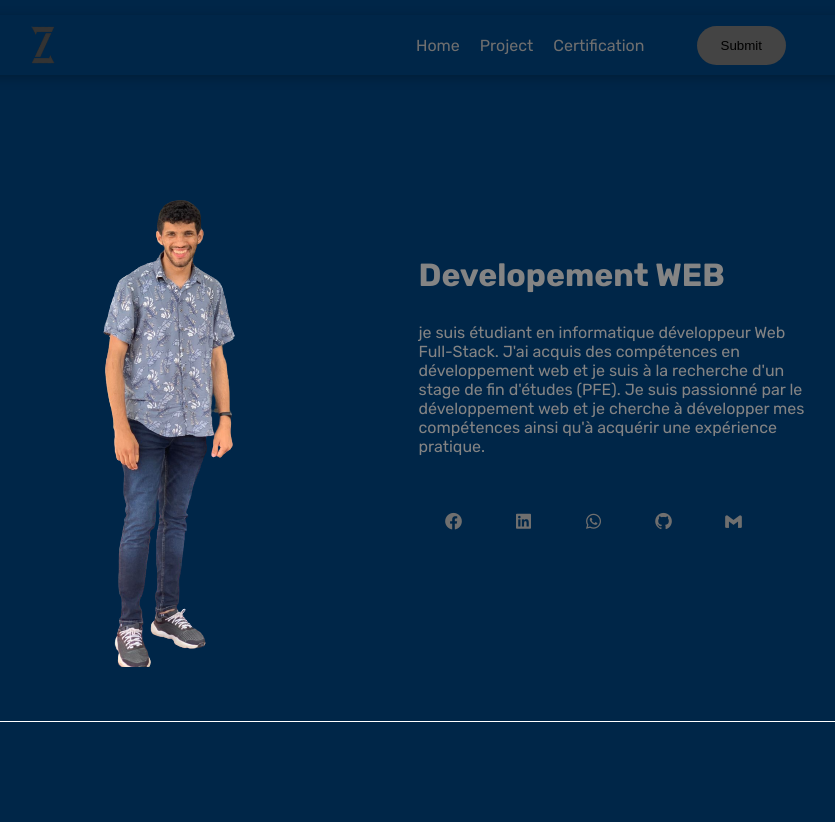
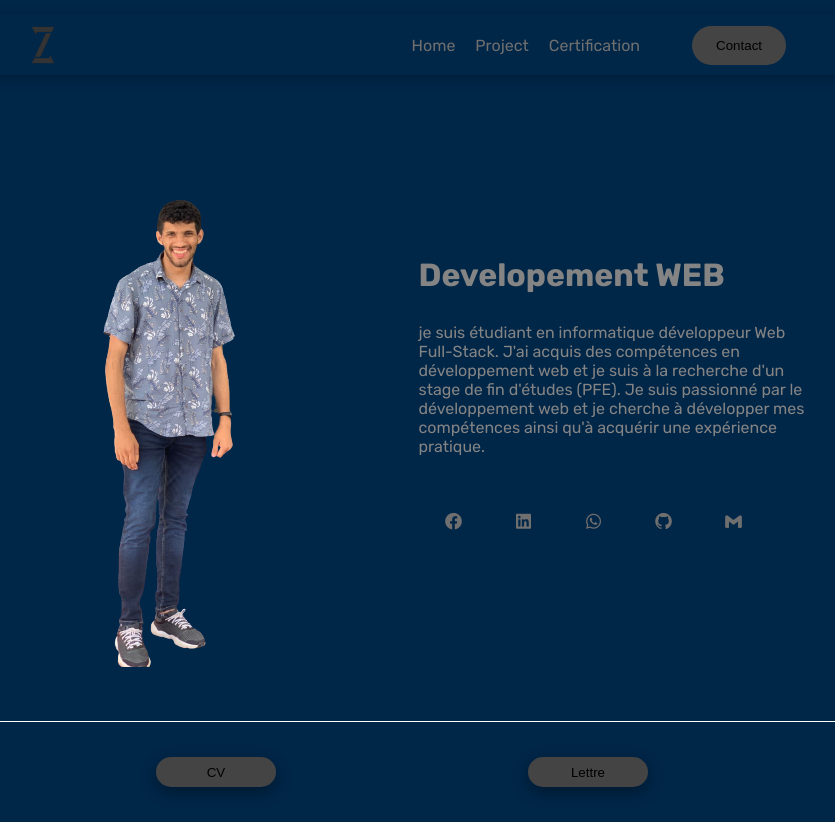
Before and after one commit to zoubairghandi1234/portfolio, a plain HTML site: page index.html in a window 1280 px wide. Shown: the whole page, without its empty margins (238-1073 px from the left). Before the commit the page ends 800 px from the top, so only its background shows below. Drawn offline with nearby package versions, Linux system fonts and the light colour scheme.

Commit message:
day4 after commit pro

```diff
--- a/index.html
+++ b/index.html
@@ -19,7 +19,7 @@
                 <a href="https://www.google.com/"><li>Project</li></a>
                 <a href="https://www.google.com/"><li>Certification</li></a>
             </ul>
-            <input type="submit">
+            <input type="submit" value="Contact">
         </div>
 
         <!-- <img src="img/img3.png" alt="logo"> -->
@@ -45,6 +45,12 @@
 
 
     </main>
+    <footer>
+        <a href="pdf/zoubairghandi-1.pdf" download><button>CV</button></a>
+        <a href="pdf/zoubairghandi-1.pdf" download><button>Lettre</button></a>
+
+
+    </footer>
 
 </body>
 </html>
--- a/style.css
+++ b/style.css
@@ -74,7 +74,7 @@ nav input{
 }
 nav input:hover{
     color: rgba(0, 136, 169, 8);
-    background-color: #007d9c;
+    background-color: #bd7106;
 }
 
 .lista{
@@ -126,7 +126,39 @@ main{
 .social i{
     font-size: 20px;
 }
-@media only screen and (max-width: 716px) {
+footer{
+    display: flex;
+    flex-direction: row;
+    justify-content: space-between;
+    align-items: center;
+    width: 40%;
+    margin: auto;
+    height: 100px;
+}
+footer button{
+
+    width: 120px;
+    height: 30px;
+    background-color: rgb(68, 68, 68);
+    border: none;
+    padding: 2px 24px;
+    cursor: pointer;
+    border-radius: 30px;
+    box-shadow: rgba(0, 0, 0, 0.35) 0px 5px 15px;
+    color: black;
+    transition: all 0.3s ease 0s;
+
+}
+footer button:hover{
+    color: rgba(0, 136, 169, 8);
+    background-color: #bd7106;
+    color: white;
+}
+
+
+
+/* respensibale */
+@media only screen and (max-width: 725px) {
     .lista{
         display: flex;
         flex-direction: column;
```
Also changed, not shown: 1 other file.
